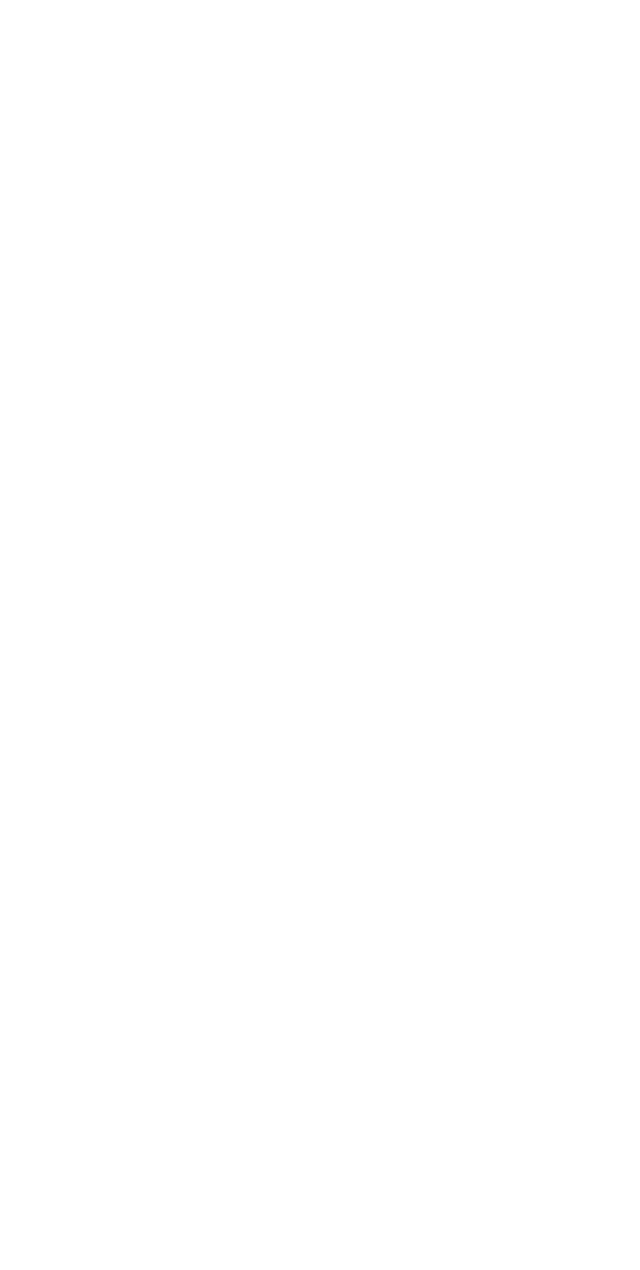
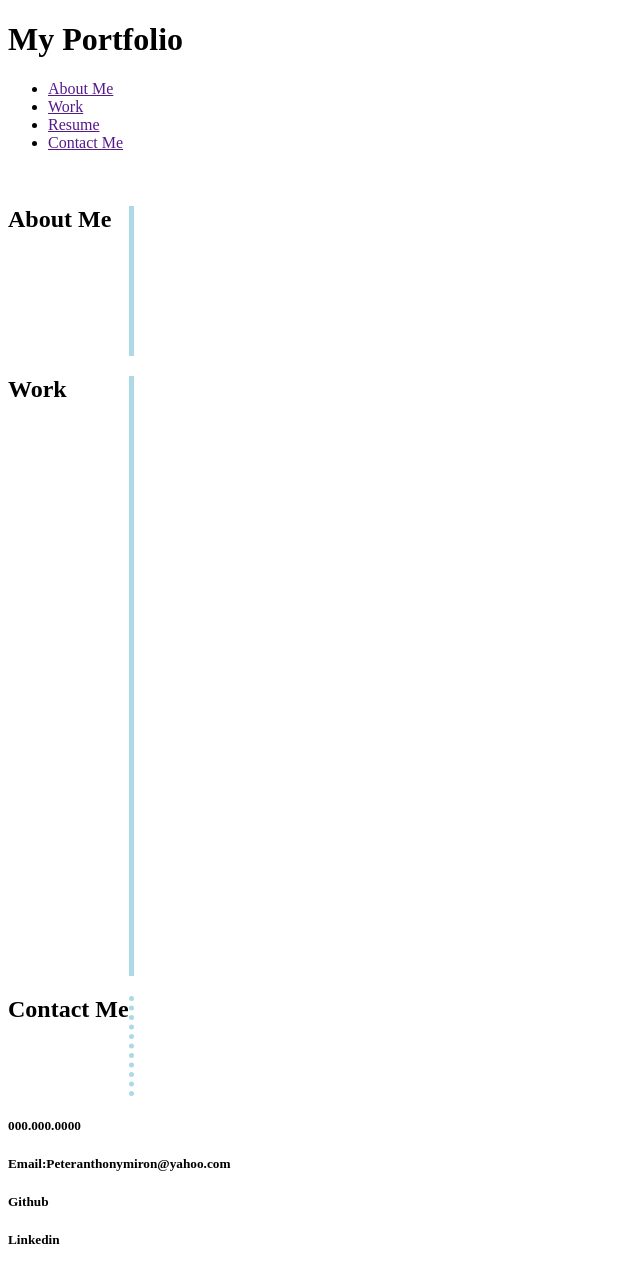
Before and after one commit to PeterM012/my-portfolio, a plain HTML site: page index.html in a window 1280 px wide. Shown: the whole page, without its empty margins (0-640 px from the left). Before the commit the page ends 800 px from the top, so only its background shows below. Drawn offline with Linux system fonts and the light colour scheme.

Commit message:
add images.png

```diff
--- a/assets/css/style.css
+++ b/assets/css/style.css
@@ -0,0 +1,28 @@
+body {
+
+}
+
+header {
+
+}
+
+h1 {
+
+}
+
+.io {
+
+}
+
+
+nav {
+
+}
+
+ul {
+
+}
+
+.portfolio {
+    background-image: ("../images/Portfolio.PNG");
+}
--- a/index.html
+++ b/index.html
@@ -5,11 +5,53 @@
     <meta charset="UTF-8">
     <title>Portfolio</title>
     <link rel="stylesheet" type="text/css" href="./assets/css/style.css">
+    <style>.verticleline {border-right: 5px solid lightblue; height: 150px; margin-right: 90%;} </style>
+    <style>.verticleline2 {border-right: 5px solid lightblue; height: 600px; margin-right: 90%;} </style>
+    <style>.verticleline3 {border-right: 5px dotted lightblue; height: 100px; margin-right: 90%;} </style>
   </head>
 
 <body>
+    <header><h1>My Portfol<span class="io">io</span></h1></header>
+
+    <nav>
+      <ul>
+        <li>
+          <a href="">About Me</a>
+        </li>
+        <li>
+          <a href="">Work</a>
+        </li>
+        <li>
+          <a href="">Resume</a>
+        </li>
+        <li>
+          <a href="">Contact Me</a>
+        </li>
+      </ul>
+    </nav>
+
+    <img class="portfolio"><img>
+
+    <main>
+      <section>
+        <h2 class="verticleline">About Me</h2>
+        <p></p>
+      </section>
+      <section>
+        <h2 class="verticleline2">Work</h2>
+        <p></p>
+      </section>
+      <section>
+        <h2 class="verticleline3">Contact Me</h2>
+        <h5>000.000.0000</h6>
+        <h5>Email:Peteranthonymiron@yahoo.com</h5>
+        <h5 href="https://github.com/PeterM012">Github</h5>
+        <h5 href="https://www.linkedin.com/feed/">Linkedin</h5>
+      </section>
 
 
 
+    </main>
+
 
 </body>
```
Also changed, not shown: assets/images/playstation-image.png (added), 3 other files.
